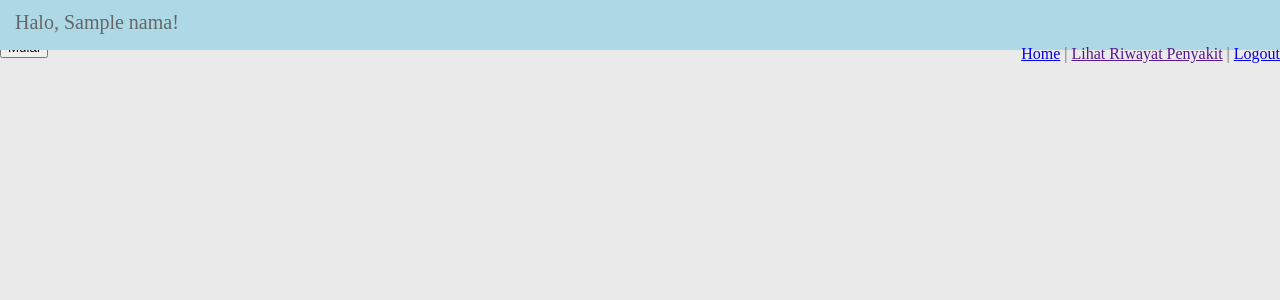
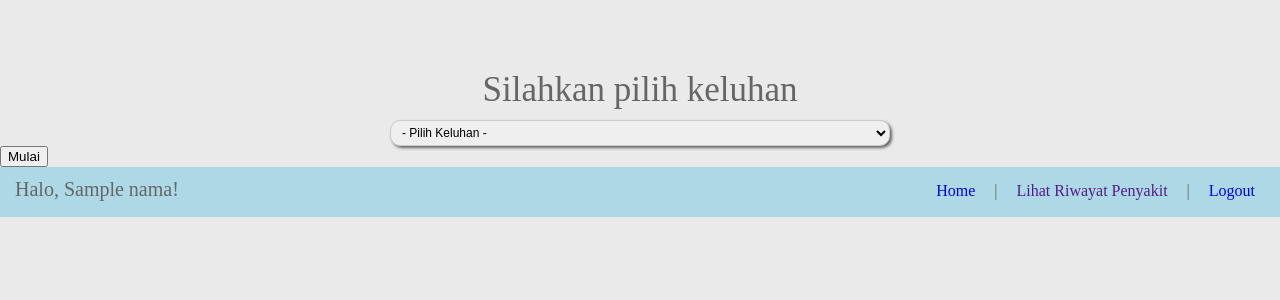
Before and after one commit to amirhamzah310/WebDoctor, a PHP site: template Proyek Akhir/View/home.php in a window 1280 px wide. Shown: the top 300 px of the page. Run offline with PHP 8.4, Linux system fonts and the light colour scheme; the template is opened without the code that fills it: most values are stand-ins (such as "Sample title", 1, 10 or a date in 2020).

Commit message:
melanjutkan homepage

```diff
--- a/Proyek Akhir/View/Style/style.css
+++ b/Proyek Akhir/View/Style/style.css
@@ -160,6 +160,7 @@ body {
 
 h1 {
     text-align: center;
+    font-size: 35px;
 }
 
 #confirmpss,
@@ -239,6 +240,30 @@ p {
 #lblRePass {
     margin-top: 10px;
     text-align: center;
+}
+
+
+
+.content {
+    display: flex;
+    justify-content: center;
+    flex-direction: column;
+    margin-top: 70px;
+}
+
+.pilih {
+    margin: auto;
+}
+
+select#pilihPenyakit {
+    margin-top: 10px;
+    border: 1px solid #ccc;
+    border-radius: 10px;
+    width: 500px;
+    box-shadow: 2px 2px 3px #666;
+    font-size: 12px;
+    padding: 4px 7px;
+    outline: 0;
 }
 
 select#selectYear,
@@ -328,7 +353,27 @@ select#selectKota {
     padding: 15px;
 }
 
-.menu {
+.menuKiri {
     position: absolute;
-    right: 0;
+    top: 0;
+    left: 0;
 }
+
+.menuKanan {
+    position: absolute;
+    top: 15px;
+    right: 10px;
+}
+
+.menuKanan a {
+    text-decoration: none;
+    padding: 15px;
+}
+
+.menuKanan a:hover {
+    color: white;
+}
+
+form input {
+    text-align: center;
+}
--- a/Proyek Akhir/View/home.php
+++ b/Proyek Akhir/View/home.php
@@ -1,16 +1,6 @@
-<div class="nav">
-    <p id="halonama">Halo, <?=$nama?>!</p>
-    <div class="menu">
-        <a href="home">Home</a>
-        <span id="pembatas">|</span>
-        <a href="">Lihat Riwayat Penyakit</a>
-        <span id="pembatas">|</span>
-        <a href="index.php">Logout</a>
-    </div>
-</div>
-
-
+<div class="content">
     <h1>Silahkan pilih keluhan</h1>
+    <div class="pilih">
         <select name="dropdownPenyakit" id="pilihPenyakit">
             <option value="">- Pilih Keluhan -</option>
             <?php
@@ -21,6 +11,22 @@
                 }
             ?>
         </select>
+    </div>
+    <div class="sumit">
         <form action="" method="get">
             <input type="submit" id="btnMulai" value="Mulai">
         </form>
+    </div>
+</div>
+<div class="nav">
+    <div class="menuKiri">
+        <p id="halonama">Halo, <?=$nama?>!</p>
+    </div>
+    <div class="menuKanan">
+        <a href="homepage">Home</a>
+        <span id="pembatas">|</span>
+        <a href="">Lihat Riwayat Penyakit</a>
+        <span id="pembatas">|</span>
+        <a href="index.php">Logout</a>
+    </div>
+</div>
```
Lines whose indentation alone changed are shown as unchanged.
